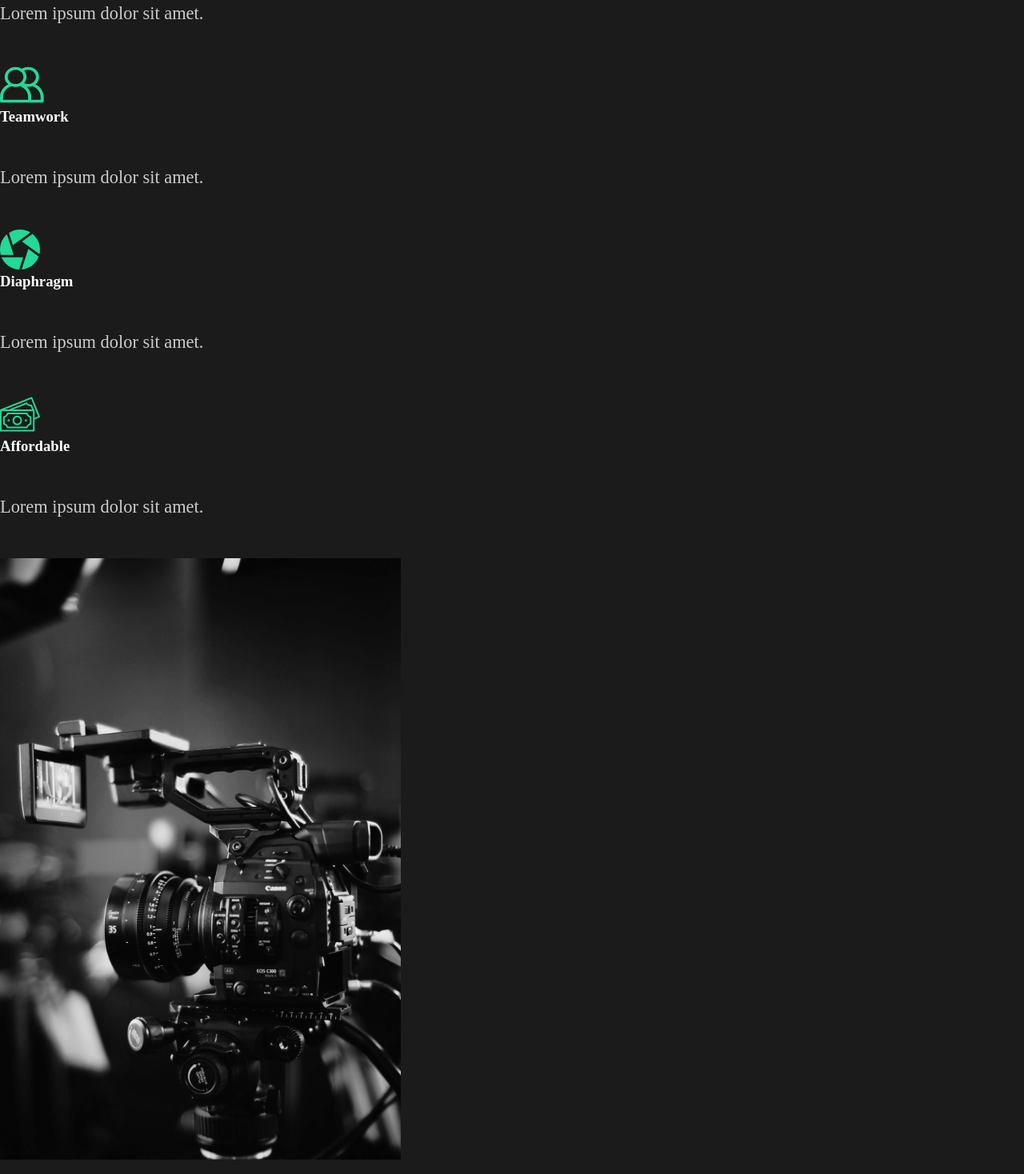
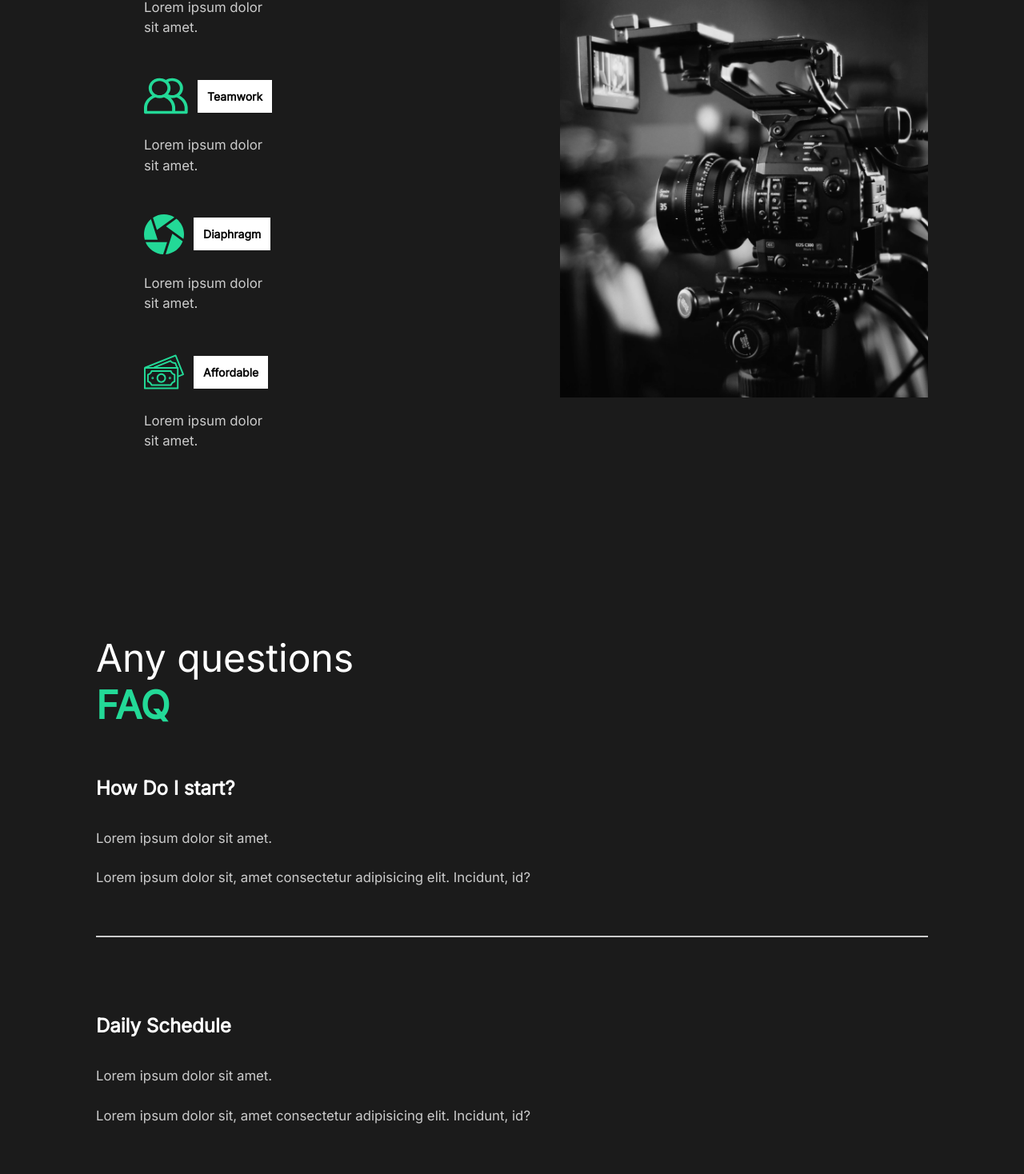
Before and after one commit to Victoria-Edwards/capture, a React (Create React App) app: page / in a window 1280 px wide. Shown: the part 1138-2606 px from the top of the page at 80% size. Built offline with nearby package versions, Linux system fonts and the light colour scheme.

Commit message:
7. Styling faq section

```diff
--- a/public/index.html
+++ b/public/index.html
@@ -9,6 +9,8 @@
       name="description"
       content="Web site created using create-react-app"
     />
+    <link href="https://fonts.googleapis.com/css2?family=Inter&display=swap" rel="stylesheet">
+    <link href="https://fonts.googleapis.com/css2?family=Lobster&display=swap" rel="stylesheet">
     <link rel="apple-touch-icon" href="%PUBLIC_URL%/logo192.png" />
     <!--
       manifest.json provides metadata used when your web app is installed on a
--- a/src/components/AboutSection.js
+++ b/src/components/AboutSection.js
@@ -1,11 +1,17 @@
 import React from "react";
 import home1 from "../img/home1.png";
 //Styled
-import styled from "styled-components";
+//import styled from "styled-components";
+import {
+  StyledLayout,
+  StyledDescription,
+  StyledHide,
+  StyledImage,
+} from "../styles";
 
 const AboutSection = () => {
   return (
-    <StyledAbout>
+    <StyledLayout>
       <StyledDescription>
         <div className="title">
           <div className="hide">
@@ -29,39 +35,8 @@ const AboutSection = () => {
       <StyledImage>
         <img src={home1} alt="guy with a camera" />
       </StyledImage>
-    </StyledAbout>
+    </StyledLayout>
   );
 };
 
-//Styled components
-const StyledAbout = styled.div`
-  min-height: 90vh;
-  display: flex;
-  align-items: center;
-  justify-content: space-between;
-  padding: 5rem 10rem;
-  color: white;
-`;
-const StyledDescription = styled.div`
-  flex: 1;
-  padding: 5rem;
-  h2 {
-    font-weight: lighter;
-  }
-`;
-
-const StyledImage = styled.div`
-  flex: 1;
-  overflow: hidden;
-  img {
-    width: 100%;
-    height: 80vh;
-    object-fit: cover;
-  }
-`;
-
-const StyledHide = styled.div`
-  overflow: hidden;
-`;
-
 export default AboutSection;
--- a/src/components/FaqSection.js
+++ b/src/components/FaqSection.js
@@ -1,8 +1,10 @@
 import React from "react";
+import styled from "styled-components";
+import { StyledLayout } from "../styles";
 
 const FaqSection = () => {
   return (
-    <div className="faq">
+    <Faq>
       <h2>
         Any questions <span>FAQ</span>
       </h2>
@@ -15,6 +17,7 @@ const FaqSection = () => {
             id?
           </p>
         </div>
+        <div className="faq-line"></div>
       </div>
       <div className="question">
         <h4>Daily Schedule</h4>
@@ -25,6 +28,7 @@ const FaqSection = () => {
             id?
           </p>
         </div>
+        <div className="faq-line"></div>
       </div>
       <div className="question">
         <h4>Different Payment Methods</h4>
@@ -35,6 +39,7 @@ const FaqSection = () => {
             id?
           </p>
         </div>
+        <div className="faq-line"></div>
       </div>
       <div className="question">
         <h4>What Products Do You Offer?</h4>
@@ -45,9 +50,37 @@ const FaqSection = () => {
             id?
           </p>
         </div>
+        <div className="faq-line"></div>
       </div>
-    </div>
+    </Faq>
   );
 };
 
+const Faq = styled(StyledLayout)`
+  display: block;
+  span {
+    display: block;
+  }
+  h2 {
+    padding-bottom: 2rem;
+    font-weight: lighter;
+  }
+  .faq-line {
+    background-color: #ccc;
+    height: 0.2rem;
+    margin: 2rem 0;
+    width: 100%;
+  }
+  .question {
+    padding: 3rem 0;
+    cursor: pointer;
+  }
+  .answer {
+    padding: 2rem 0;
+    p {
+      padding: 1rem 0;
+    }
+  }
+`;
+
 export default FaqSection;
--- a/src/components/GlobalStyled.js
+++ b/src/components/GlobalStyled.js
@@ -7,8 +7,16 @@ const GlobalStyle = createGlobalStyle`
     box-sizing: border-box;
 }
 
+html{
+    @media (max-width: 1700px){
+        font-size: 75%;
+    }
+
+}
+
 body {
     background-color: #1b1b1b;
+    font-family: 'Inter', sans-serif;
 }
 
 button {
@@ -26,6 +34,10 @@ button {
     }
 }
 
+h1 {
+    font-family: 'Lobster', cursive;
+}
+
 h2 {
     font-weight: lighter;
     font-size: 4rem;
@@ -36,6 +48,7 @@ h3 {
 }
 h4 {
 font-weight: bold;
+font-size: 2rem;
 
 }
 
--- a/src/components/ServicesSection.js
+++ b/src/components/ServicesSection.js
@@ -5,50 +5,83 @@ import diaphragm from "../img/diaphragm.svg";
 import money from "../img/money.svg";
 import teamwork from "../img/teamwork.svg";
 import home2 from "../img/home2.png";
+//Styled components
+
+import { StyledLayout, StyledDescription, StyledImage } from "../styles";
+import styled from "styled-components";
 
 const ServicesSection = () => {
   return (
-    <div className="services">
-      <div className="description">
+    <Services>
+      <StyledDescription>
         <h2>
           High <span>quality</span> services
         </h2>
-        <div className="cards">
-          <div className="card">
+        <Cards>
+          <Card>
             <div className="icon">
               <img src={clock} alt="clock" />
               <h3>Efficient</h3>
             </div>
             <p>Lorem ipsum dolor sit amet.</p>
-          </div>
-          <div className="card">
+          </Card>
+          <Card>
             <div className="icon">
               <img src={teamwork} alt="teamwork" />
               <h3>Teamwork</h3>
             </div>
             <p>Lorem ipsum dolor sit amet.</p>
-          </div>
-          <div className="card">
+          </Card>
+          <Card>
             <div className="icon">
               <img src={diaphragm} alt="diaphragm" />
               <h3>Diaphragm</h3>
             </div>
             <p>Lorem ipsum dolor sit amet.</p>
-          </div>
-          <div className="card">
+          </Card>
+          <Card>
             <div className="icon">
               <img src={money} alt="money" />
               <h3>Affordable</h3>
             </div>
             <p>Lorem ipsum dolor sit amet.</p>
-          </div>
-        </div>
-      </div>
-      <div className="image">
-        <img src={home2} alt="" />
-      </div>
-    </div>
+          </Card>
+        </Cards>
+      </StyledDescription>
+      <StyledImage>
+        <img src={home2} alt="camera" />
+      </StyledImage>
+    </Services>
   );
 };
 
+const Services = styled(StyledLayout)`
+  h2 {
+    padding-bottom: 5rem;
+  }
+  p {
+    width: 70%;
+    padding: 2rem 0rem 4rem 0rem;
+  }
+`;
+
+const Cards = styled.div`
+  display: flex;
+  flex-wrap: wrap;
+`;
+
+const Card = styled.div`
+  flex-basis: 20rem;
+  .icon {
+    display: flex;
+    align-items: center;
+    h3 {
+      margin-left: 1rem;
+      background: white;
+      color: black;
+      padding: 1rem;
+    }
+  }
+`;
+
 export default ServicesSection;
--- /dev/null
+++ b/src/styles.js
@@ -0,0 +1,31 @@
+import styled from "styled-components";
+
+export const StyledLayout = styled.div`
+  min-height: 90vh;
+  display: flex;
+  align-items: center;
+  justify-content: space-between;
+  padding: 5rem 10rem;
+  color: white;
+`;
+export const StyledDescription = styled.div`
+  flex: 1;
+  padding: 5rem;
+  h2 {
+    font-weight: lighter;
+  }
+`;
+
+export const StyledImage = styled.div`
+  flex: 1;
+  overflow: hidden;
+  img {
+    width: 100%;
+    height: 80vh;
+    object-fit: cover;
+  }
+`;
+
+export const StyledHide = styled.div`
+  overflow: hidden;
+`;
```
Also changed, not shown: 1 other file (tests, documents, lock files or other folders).
